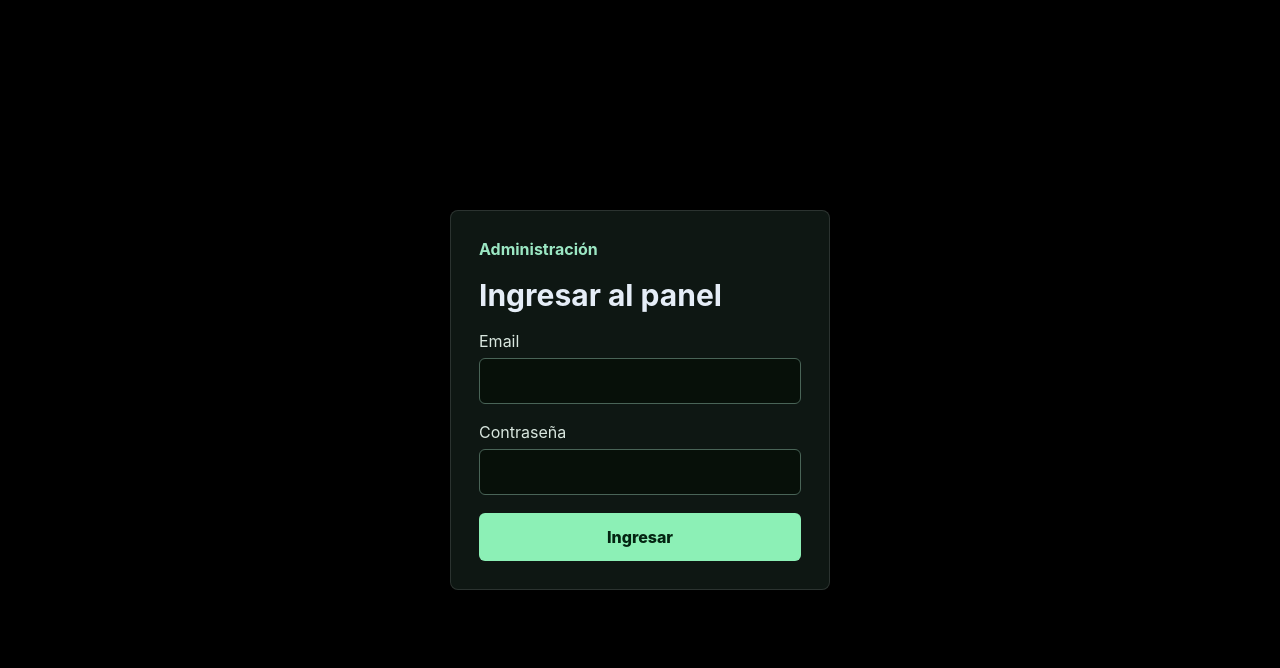
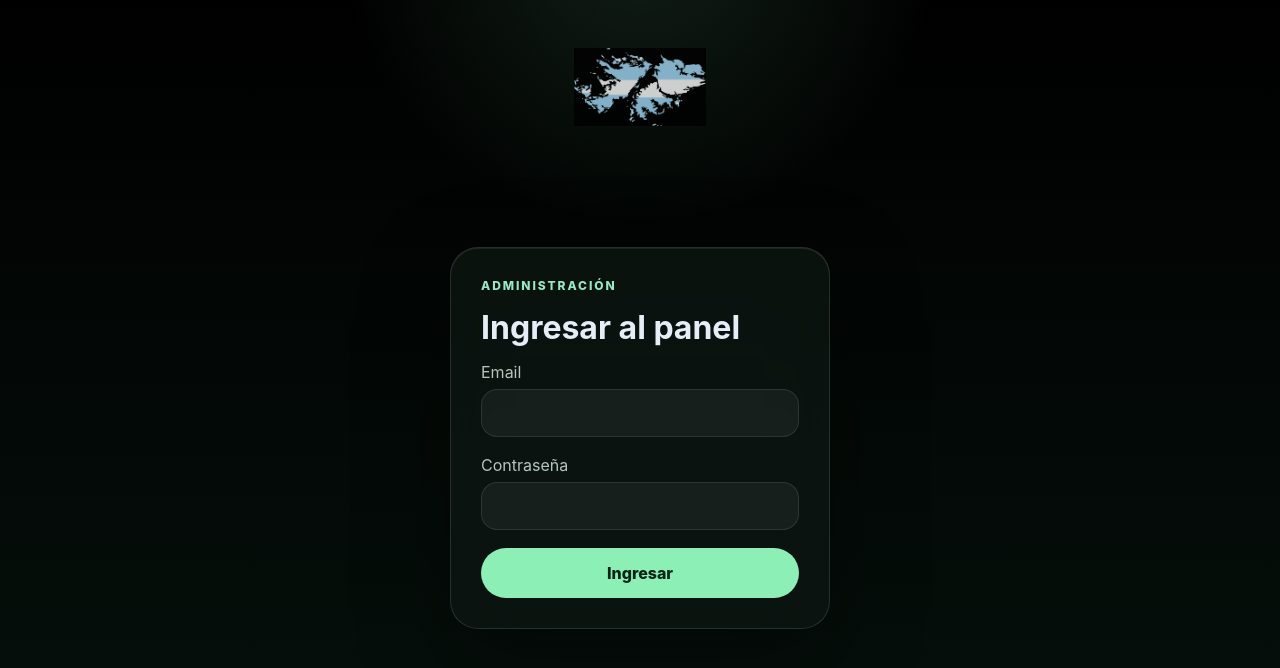
Before and after one commit to sebavettorazzi/reservation-saas, a Next.js app: page /admin/login in a window 1280 px wide. Shown: the top 668 px of the page. Built offline with nearby package versions, Linux system fonts and the light colour scheme.

Commit message:
Add pre-travel readiness polish

```diff
--- a/src/app/admin/login/page.module.css
+++ b/src/app/admin/login/page.module.css
@@ -1,27 +1,100 @@
 .page {
+  position: relative;
   display: grid;
   min-height: 100vh;
   place-items: center;
   padding: 24px;
-  background: #000;
+  overflow: hidden;
+  background:
+    radial-gradient(circle at 50% -10%, rgba(134, 239, 172, 0.14), transparent 28%),
+    linear-gradient(180deg, #000 0%, #06110c 100%);
+}
+
+.page::before {
+  content: "";
+  position: absolute;
+  top: 48px;
+  left: 50%;
+  width: min(132px, 40vw);
+  aspect-ratio: 292 / 173;
+  background: url("/brand/malvinas-silhouette.png") center / contain no-repeat;
+  opacity: 0.8;
+  transform: translateX(-50%);
 }
 
 .panel {
+  position: relative;
   display: grid;
   width: min(100%, 380px);
   gap: 18px;
-  padding: 28px;
+  margin-top: 76px;
+  padding: 30px;
   border: 1px solid rgba(255, 255, 255, 0.12);
-  border-radius: 8px;
-  background: #0e1713;
+  border-radius: 28px;
+  background: rgba(14, 23, 19, 0.78);
+  box-shadow:
+    0 30px 90px rgba(0, 0, 0, 0.42),
+    inset 0 1px 0 rgba(255, 255, 255, 0.08);
+  backdrop-filter: blur(24px) saturate(140%);
 }
 
 .panel > p,
-.panel h1 { margin: 0; }
-.panel > p { color: #9be7c3; font-weight: 700; }
-.panel h1 { font-size: 30px; }
-.panel label { display: grid; gap: 7px; color: #d9e7df; }
-.panel input { min-height: 46px; padding: 0 12px; border: 1px solid #496457; border-radius: 6px; color: #fff; background: #071009; }
-.panel button { min-height: 48px; border: 0; border-radius: 6px; color: #042412; background: #8cf0b6; font-weight: 800; cursor: pointer; }
-.panel button:disabled { opacity: 0.6; cursor: wait; }
-.error { padding: 10px; border-radius: 6px; color: #fecaca; background: rgba(185, 28, 28, 0.2); }
+.panel h1 {
+  margin: 0;
+}
+
+.panel > p {
+  color: #9be7c3;
+  font-size: 12px;
+  font-weight: 800;
+  letter-spacing: 0.16em;
+  text-transform: uppercase;
+}
+
+.panel h1 {
+  font-size: 32px;
+  line-height: 1.05;
+}
+
+.panel label {
+  display: grid;
+  gap: 7px;
+  color: rgba(217, 231, 223, 0.84);
+}
+
+.panel input {
+  min-height: 48px;
+  padding: 0 14px;
+  border: 1px solid rgba(255, 255, 255, 0.1);
+  border-radius: 16px;
+  color: #fff;
+  background: rgba(255, 255, 255, 0.05);
+  outline: none;
+}
+
+.panel input:focus {
+  border-color: rgba(140, 240, 182, 0.45);
+  box-shadow: 0 0 0 4px rgba(140, 240, 182, 0.12);
+}
+
+.panel button {
+  min-height: 50px;
+  border: 0;
+  border-radius: 999px;
+  color: #042412;
+  background: #8cf0b6;
+  font-weight: 800;
+  cursor: pointer;
+}
+
+.panel button:disabled {
+  opacity: 0.6;
+  cursor: wait;
+}
+
+.error {
+  padding: 12px;
+  border-radius: 16px;
+  color: #fecaca;
+  background: rgba(185, 28, 28, 0.2);
+}
```
Also changed, not shown: prisma/seed.ts (+6 -4 lines), src/app/business/[slug]/page.module.css (+65 -8 lines), 4 other files (tests, documents, lock files or other folders).
